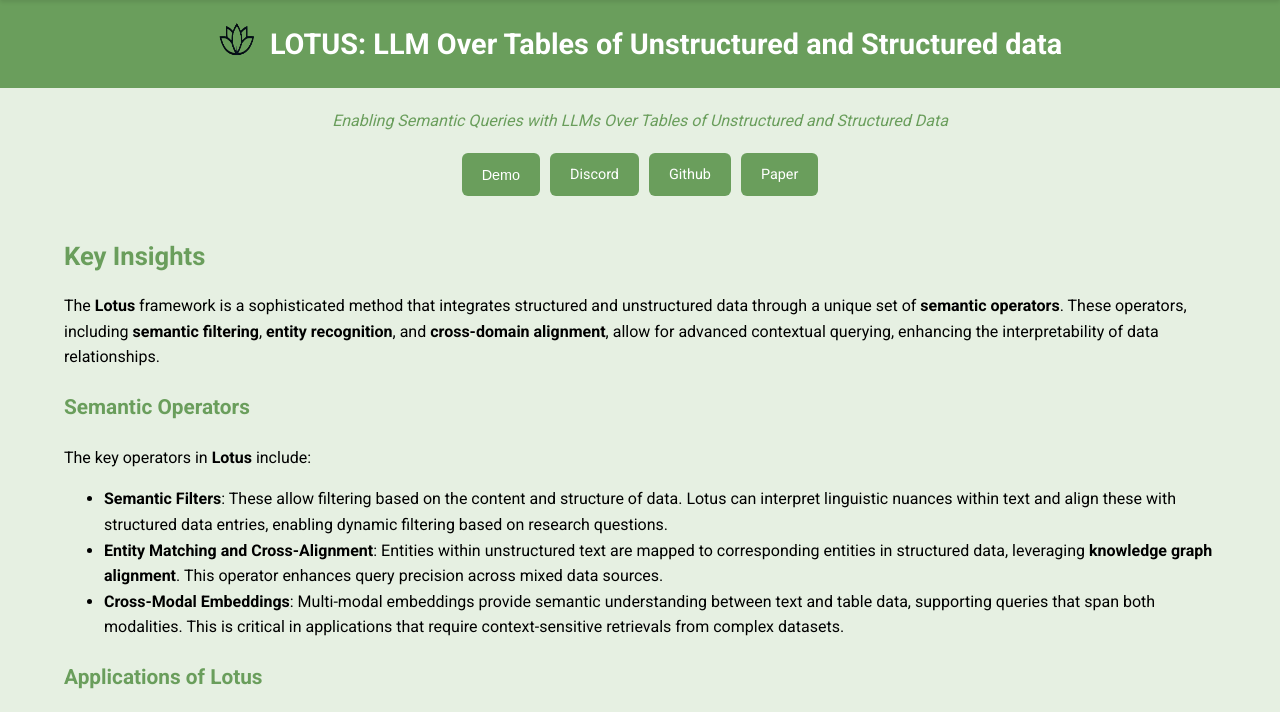
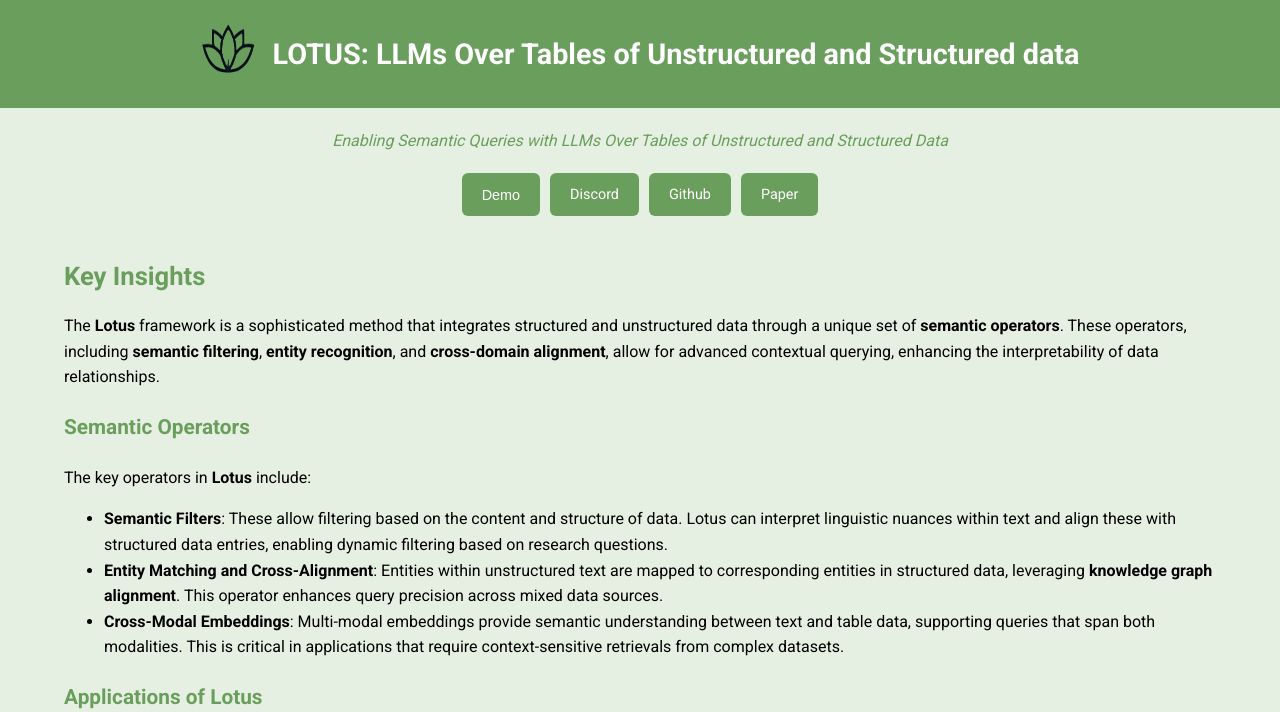
Before and after one commit to Nikhil22003/LOTUS, a plain HTML site: page index.html in a window 1280 px wide. Shown: the top 712 px of the page. Drawn offline with Linux system fonts and the light colour scheme.

Commit message:
modified logo

```diff
--- a/index.html
+++ b/index.html
@@ -35,8 +35,8 @@
             justify-content: center;
         }
         .logo img {
-            width: 40px;
-            height: 40px;
+            width: 60px;
+            height: 60px;
             margin-right: 12px;
         }
         .title h1 {
@@ -215,10 +215,10 @@
         <div class="container">
             <div class="logo-title">
                 <div class="logo">
-                    <img src="lotus.png" alt="Lotus Logo">
+                    <img src="lotus_logo.png" alt="Lotus Logo">
                 </div>
                 <div class="title">
-                    <h1>LOTUS: LLM Over Tables of Unstructured and Structured data</h1>
+                    <h1>LOTUS: LLMs Over Tables of Unstructured and Structured data</h1>
                 </div>
             </div>
         </div>
```
Also changed, not shown: lotus_logo.png (renamed from lotus.png).
